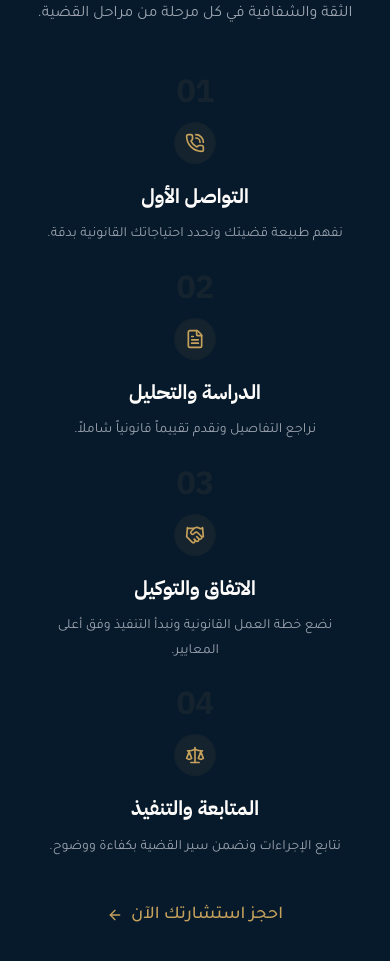
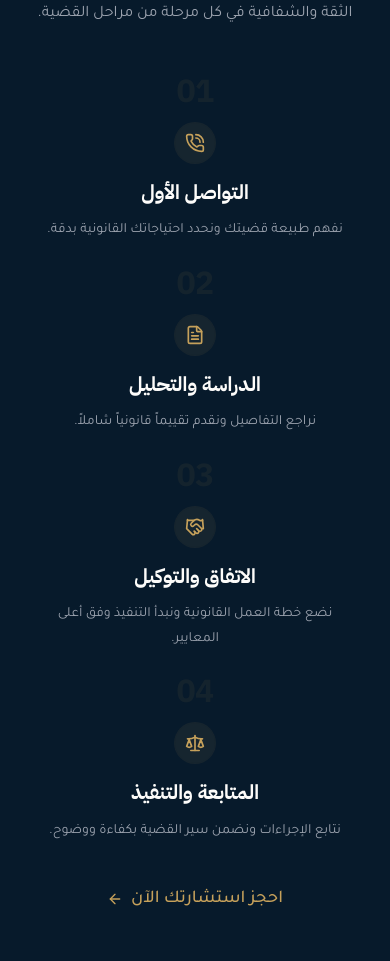
Before and after one commit to khodranefrs-creator/qimam, a Next.js app: page / in a window 390 px wide. Shown: the part 3980-4941 px from the top of the page. Built offline with nearby package versions, Linux system fonts and the light colour scheme; no server answers; the database is empty.

Commit message:
fix: align process-step icon containers with hero trust badge styling for site-wide consistency

```diff
--- a/src/components/home/process-timeline.tsx
+++ b/src/components/home/process-timeline.tsx
@@ -61,9 +61,9 @@ export function ProcessTimeline() {
                     {step.number}
                   </span>
 
-                  <div className="relative mb-5">
+                  <div className="relative">
                     <div className="hidden lg:block absolute top-1/2 left-1/2 -translate-x-1/2 -translate-y-1/2 w-[5px] h-[5px] rounded-full bg-accent-gold z-10" />
-                    <div className="w-10 h-10 sm:w-12 sm:h-12 md:w-14 md:h-14 rounded-full bg-accent-gold/[0.07] flex items-center justify-center group-hover:bg-accent-gold/[0.14] transition-colors duration-500 ring-1 ring-accent-gold/[0.06] group-hover:ring-accent-gold/20">
+                    <div className="w-10 h-10 sm:w-12 sm:h-12 md:w-14 md:h-14 rounded-full bg-accent-gold/[0.08] flex items-center justify-center mb-4 sm:mb-5 group-hover:bg-accent-gold/[0.15] transition-colors duration-700 ring-1 ring-accent-gold/[0.08] group-hover:ring-accent-gold/20">
                       <Icon aria-hidden="true" className="w-5 h-5 sm:w-6 sm:h-6 md:w-7 md:h-7 text-accent-gold" />
                     </div>
                   </div>
```
